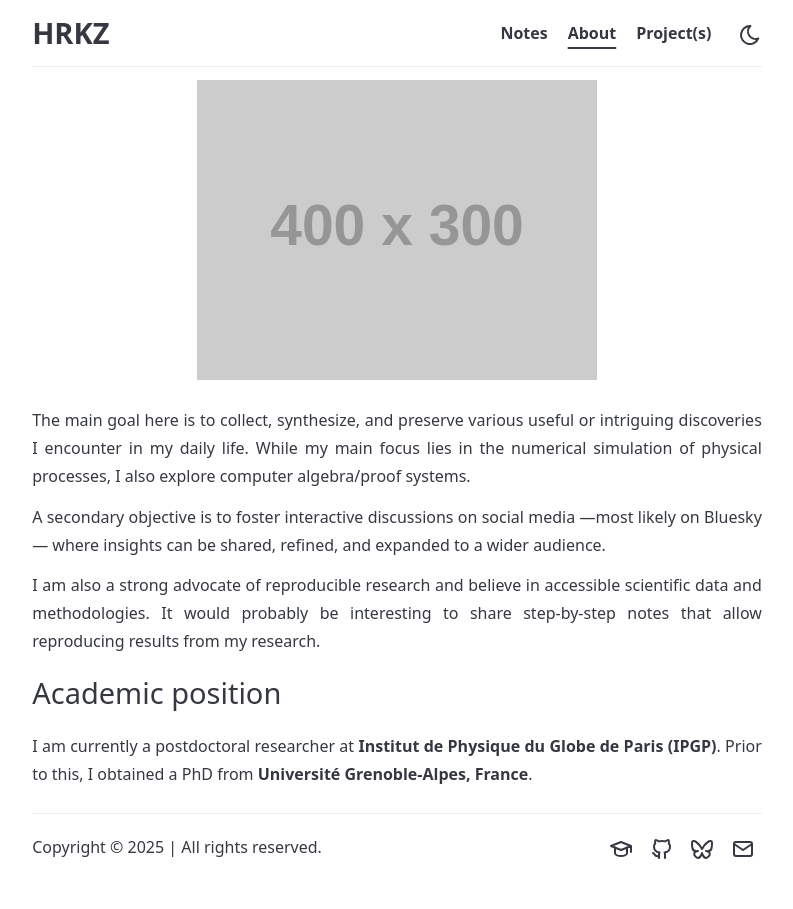
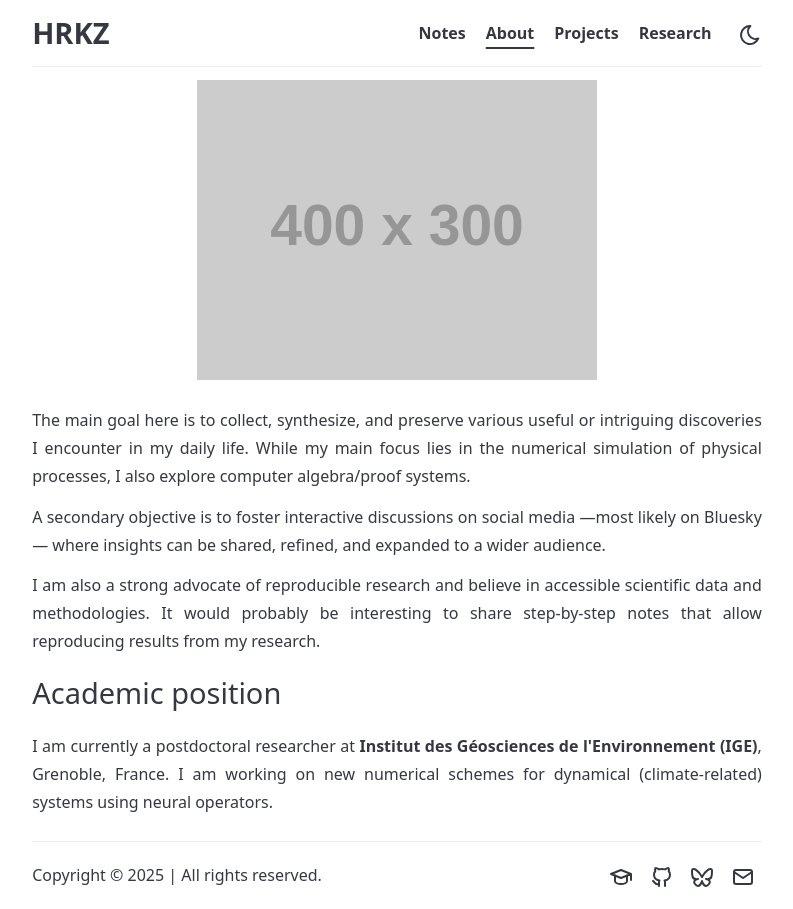
Before and after one commit to hrkz/hrkz.github.io, an Astro site: page /about in a window 1280 px wide. Shown: the whole page, without its empty margins (243-1036 px from the left). Before the commit the page ends 881 px from the top, so only its background shows below. Built offline with nearby package versions, Linux system fonts and the light colour scheme; Astro itself is replaced by a stand-in of ours; placeholder pictures from the web are drawn by us.

Commit message:
Fix missing changes from previous commit

```diff
--- a/package.json
+++ b/package.json
@@ -9,9 +9,9 @@
     "astro": "astro"
   },
   "dependencies": {
-    "@astrojs/rss": "^4.0.11",
-    "@astrojs/sitemap": "^3.2.1",
-    "astro": "^5.4.2",
+    "@astrojs/rss": "^4.0.12",
+    "@astrojs/sitemap": "^3.4.1",
+    "astro": "^5.9.4",
     "rehype-katex": "^7.0.1",
     "remark-math": "^6.0.0",
     "remark-toc": "^9.0.0",
--- a/src/components/Header.astro
+++ b/src/components/Header.astro
@@ -34,7 +34,8 @@ const { page } = Astro.props;
     <ul class="menu-items hide">
       <li><a href="/notes/" class=`${page === 'Notes' ? 'path cur-page' : ''}`>Notes</a></li>
       <li><a href="/about/" class=`${page === 'About' ? 'path cur-page' : ''}`>About</a></li>
-      <li><a href="/project/" class=`${page === 'Project' ? 'path cur-page' : ''}`>Project(s)</a></li>
+      <li><a href="/projects/" class=`${page === 'Projects' ? 'path cur-page' : ''}`>Projects</a></li>
+      <li><a href="/research/" class=`${page === 'Research' ? 'path cur-page' : ''}`>Research</a></li>
       <li><Theme /></li>
       <!--<li><Search /></li>-->
     </ul>
--- a/src/pages/about.astro
+++ b/src/pages/about.astro
@@ -22,8 +22,8 @@ import Page from '../components/Page.astro';
     </p>
     <h3>Academic position</h3>
     <p>
-      I am currently a postdoctoral researcher at <a href="https://www.ipgp.fr/">Institut de Physique du Globe de Paris (IPGP)</a>.
-      Prior to this, I obtained a PhD from <a href="https://www.univ-grenoble-alpes.fr/">Université Grenoble-Alpes, France</a>.
+      I am currently a postdoctoral researcher at <a href="https://www.ige-grenoble.fr/">Institut des Géosciences de l'Environnement (IGE)</a>,
+      Grenoble, France. I am working on new numerical schemes for dynamical (climate-related) systems using neural operators.
     </p>
   </section>
 </Page>
--- a/src/pages/notes/[...page].astro
+++ b/src/pages/notes/[...page].astro
@@ -82,12 +82,6 @@ const { page } = Astro.props;
 </Page>
 
 <style>
-  .topics {
-    margin-top: calc(var(--spacing) * 8);
-    font-style: italic;
-    opacity: 0.9;
-	}
-
   /* pagination */
   nav {
     display: flex;
--- a/src/style/main.scss
+++ b/src/style/main.scss
@@ -78,6 +78,11 @@ svg {
     font-size: var(--text-code);
   }
 }
+.topics {
+  margin-top: calc(var(--spacing) * 8);
+  font-style: italic;
+  opacity: 0.9;
+}
 
 /* utils */
 .hide {
```
Also changed, not shown: src/notes/a-playground-for-tests.md (+1 -1 lines), src/pages/research.astro (line endings or trailing spaces).
